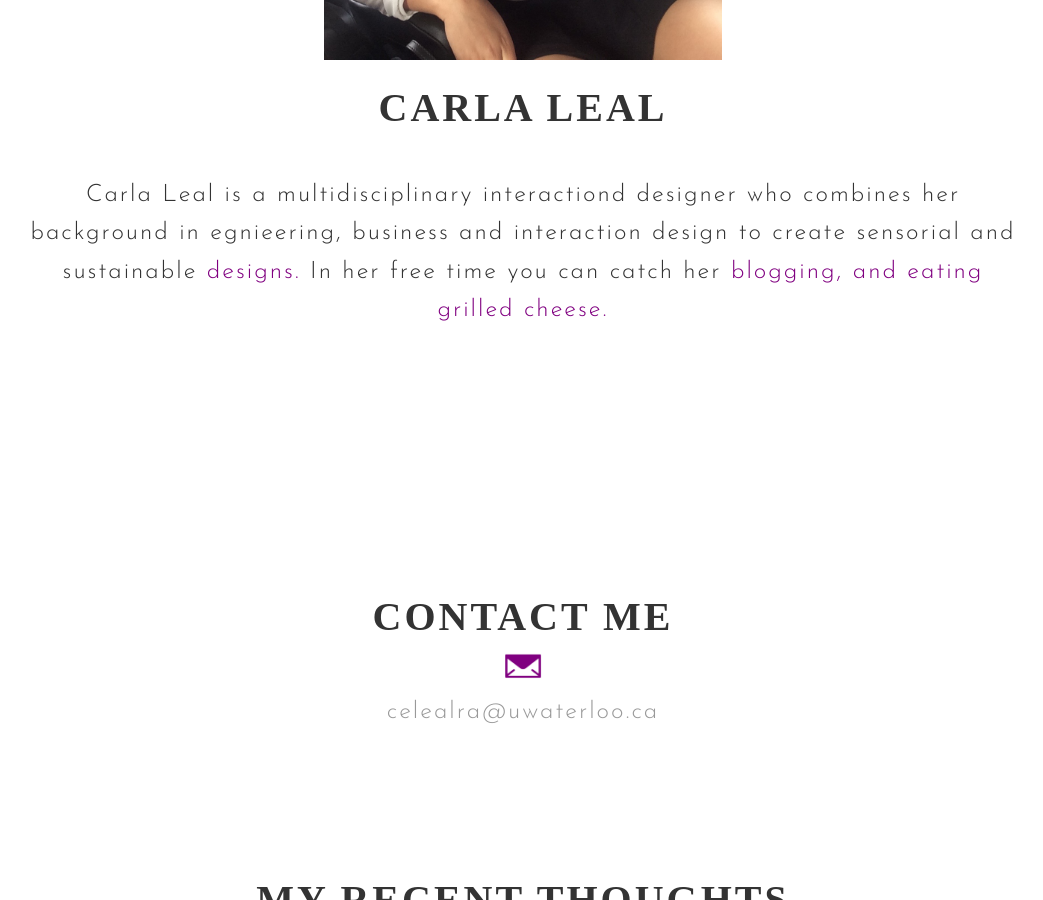
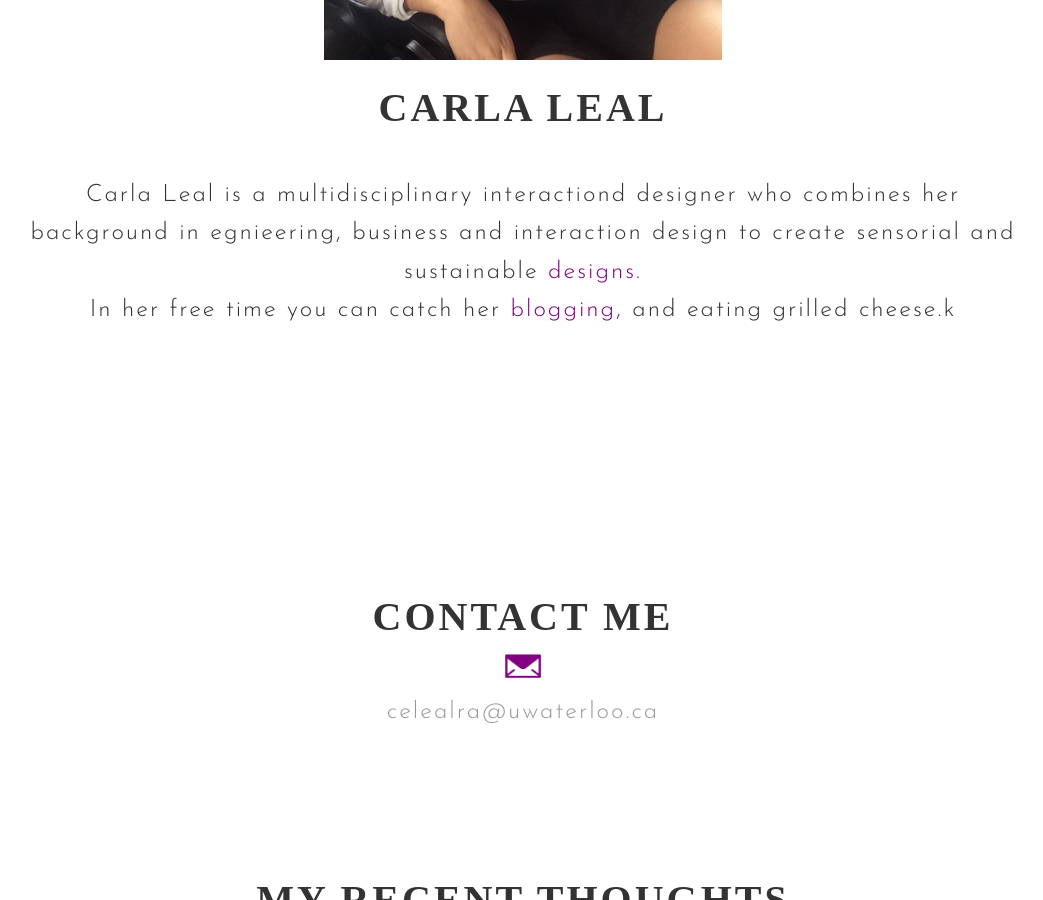
Before and after one commit to carlaesperanza/carlaesperanza.github.io, a Jekyll site: the page built from index.html, in a window 1280 px wide and 900 px high, scrolled down 1298 px. Shown: the whole window, without its empty margins (117-1160 px from the left). Built offline with Jekyll 4.4.1, drawn with Linux system fonts in a browser that asks for light colours; some web fonts are replaced.

```diff
--- a/index.html
+++ b/index.html
@@ -148,8 +148,8 @@ clients:
       <p class="big-text">
     Carla Leal is a multidisciplinary interactiond designer who combines her background in egnieering, business and interaction design to create
         sensorial and sustainable <a href="http://carlalealramos.com/portfolio.html">designs.</a>
-
-        In her free time you can catch her <a href="http://successobsess.tumblr.com">blogging, and eating grilled cheese. </a> </p>
+      <br>
+        In her free time you can catch her <a href="http://successobsess.tumblr.com">blogging, </a> and eating grilled cheese.k</p>
 
       <div class="two spacing"></div>
 
```
